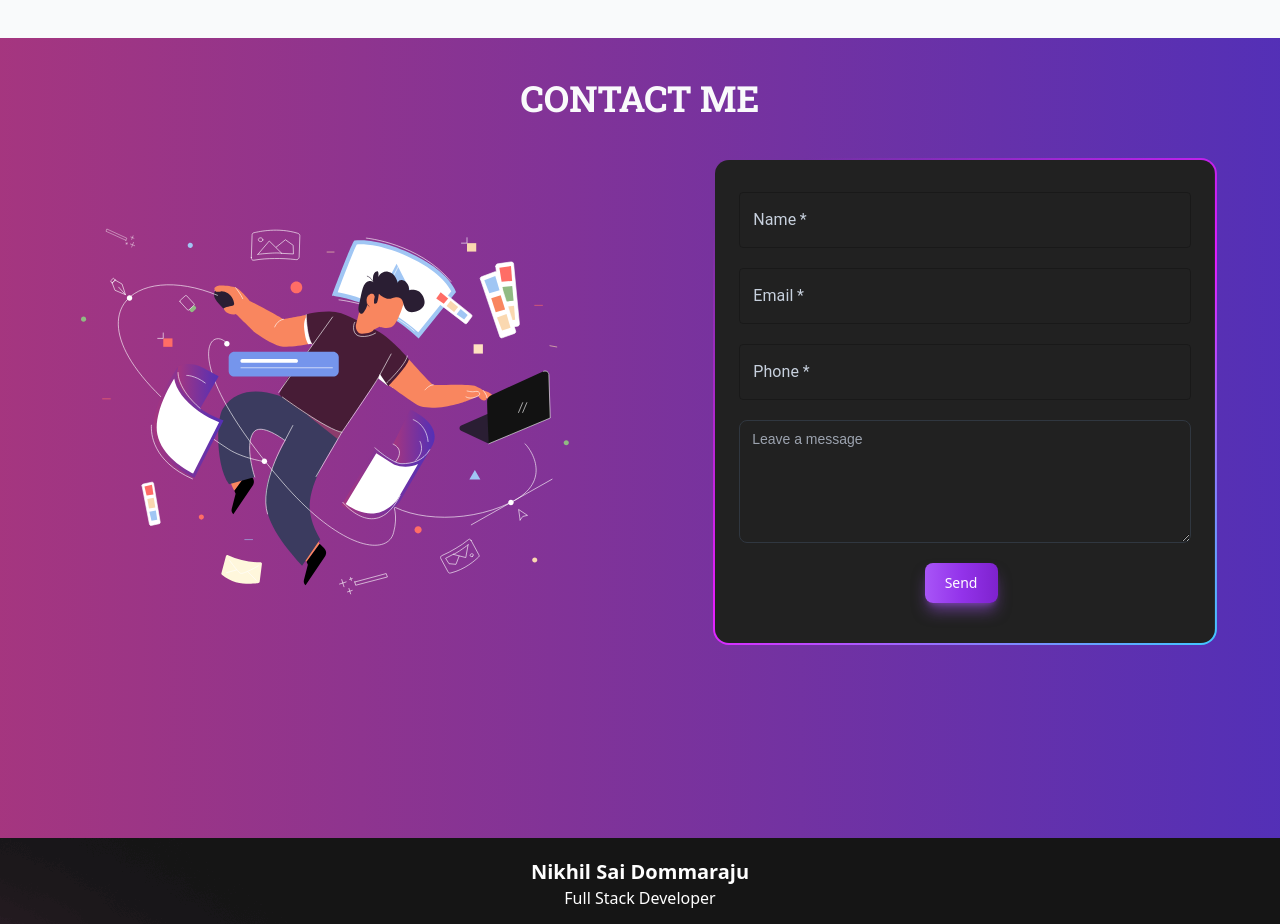
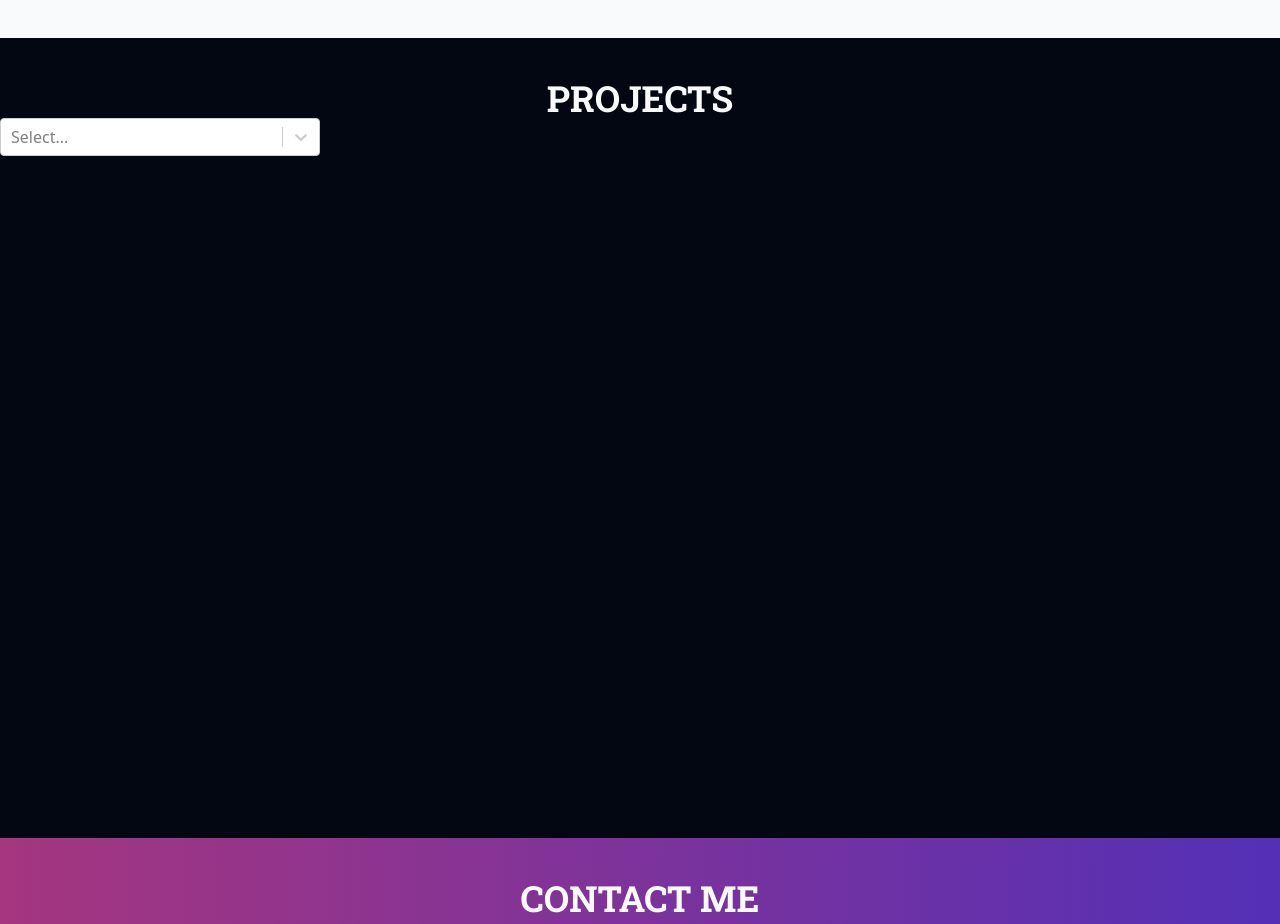
Before and after one commit to dommarajunikhil26/Portfolio, a React (Vite) app: page / in a window 1280 px wide. Shown: the part 1838-2762 px from the top of the page. Built offline with nearby package versions, Linux system fonts and the light colour scheme; grey boxes are pictures that could not be loaded.

Commit message:
Starting with Projects section

```diff
--- a/package.json
+++ b/package.json
@@ -16,7 +16,8 @@
     "@emailjs/browser": "^4.3.3",
     "@emotion/react": "^11.11.4",
     "@emotion/styled": "^11.11.0",
-    "@mui/material": "^5.15.13",
+    "@mui/lab": "^5.0.0-alpha.169",
+    "@mui/material": "^5.15.14",
     "@mui/styled-engine-sc": "^6.0.0-alpha.17",
     "gh-pages": "^6.1.1",
     "react": "^18.2.0",
@@ -27,6 +28,7 @@
     "react-intersection-observer": "^9.8.1",
     "react-lazy-load-image-component": "^1.6.0",
     "react-scroll": "^1.9.0",
+    "react-select": "^5.8.0",
     "react-toastify": "^10.0.4",
     "react-type-animation": "^3.2.0",
     "styled-components": "^6.1.8"
--- a/src/App.jsx
+++ b/src/App.jsx
@@ -4,7 +4,7 @@ import Skills from './components/Skills';
 import About from './components/About';
 import Contact from './components/contact';
 import Footer from './components/Header_Footer/footer';
-// import Projects from './components/Projects';
+import Projects from './components/Projects';
 import HamsterWheelAnimation from './components/Animation/IntroAnimation';
 import '../public/Resources/styles/styles.css';
 
@@ -35,7 +35,7 @@ const App = () => {
           <Hero />
           <About />
           <Skills />
-          {/* <Projects /> */}
+          <Projects />
           <Contact />
           <Footer />
         </>
--- a/src/components/Header_Footer/NavBar.jsx
+++ b/src/components/Header_Footer/NavBar.jsx
@@ -5,7 +5,6 @@ import { Link } from "react-scroll";
 
 
 const NavBar = () => {
-
     const [navOpen, setNavOpen] = useState(false);
 
     return (
@@ -33,7 +32,7 @@ const NavBar = () => {
                     <Link to="hero" smooth={true} duration={500} className="cursor-pointer text-sm font-semibold leading-6 text-white hover:shadow-glow">Home</Link>
                     <Link to="about" smooth={true} duration={500} className="cursor-pointer text-sm font-semibold leading-6 text-white hover:shadow-glow">About</Link>
                     <Link to="skills" smooth={true} duration={500} className="cursor-pointer text-sm font-semibold leading-6 text-white hover:shadow-glow">Skills</Link>
-                    <Link to="#projects" smooth={true} duration={500} className="cursor-pointer text-sm font-semibold leading-6 text-white hover:shadow-glow" >Projects</Link>
+                    <Link to="projects" smooth={true} duration={500} className="cursor-pointer text-sm font-semibold leading-6 text-white hover:shadow-glow" >Projects</Link>
                     <Link to="contact" smooth={true} duration={500} className="cursor-pointer text-sm font-semibold leading-6 text-white hover:shadow-glow">Contact</Link>
                 </div>
 
@@ -67,7 +66,7 @@ const NavBar = () => {
                                         <Link to="home" smooth={true} duration={500} onClick={() => setNavOpen(false)} className="cursor-pointer -mx-3 block rounded-lg px-3 py-2 text-base font-semibold leading-7 text-white hover:shadow-glow">Home</Link>
                                         <Link to="about" smooth={true} duration={500} onClick={() => setNavOpen(false)} className="cursor-pointer -mx-3 block rounded-lg px-3 py-2 text-base font-semibold leading-7 text-white hover:shadow-glow">About</Link>
                                         <Link to="skills" smooth={true} duration={500} onClick={() => setNavOpen(false)} className="cursor-pointer -mx-3 block rounded-lg px-3 py-2 text-base font-semibold leading-7 text-white hover:shadow-glow">Skills</Link>
-                                        <Link to="#projects" smooth={true} duration={500} onClick={() => { setNavOpen(false) }} className="cursor-pointer -mx-3 block rounded-lg px-3 py-2 text-base font-semibold leading-7 text-white hover:shadow-glow">Projects</Link>
+                                        <Link to="projects" smooth={true} duration={500} onClick={() => { setNavOpen(false) }} className="cursor-pointer -mx-3 block rounded-lg px-3 py-2 text-base font-semibold leading-7 text-white hover:shadow-glow">Projects</Link>
                                         <Link to="contact" smooth={true} duration={500} onClick={() => setNavOpen(false)} className="cursor-pointer -mx-3 block rounded-lg px-3 py-2 text-base font-semibold leading-7 text-white hover:shadow-glow">Contact</Link>
                                     </div>
                                 </div>
--- a/src/components/Header_Footer/footer.jsx
+++ b/src/components/Header_Footer/footer.jsx
@@ -2,13 +2,15 @@ import instagram from '../../../public/Resources/Logo/contact/instagram.svg';
 import gmail from '../../../public/Resources/Logo/contact/gmail.svg';
 import linkedin from '../../../public/Resources/Logo/contact/linkedin.svg';
 import github from '../../../public/Resources/Logo/contact/github.svg';
+import { Fade } from 'react-awesome-reveal';
 
 const Footer = () => {
     return (
         <footer className="bg-[url('../public/Resources/Images/footer-bg.png')] text-white p-5">
+            <Fade delay={200}>
                 <div className="container mx-auto flex flex-col items-center">
-                <h2 className="text-xl font-semibold">Nikhil Sai Dommaraju</h2>
-                <h4 className="text-md mb-4">Full Stack Developer</h4>
+                    <h2 className="text-xl font-poppins font-semibold">Nikhil Sai Dommaraju</h2>
+                    <h4 className="text-md mb-4 font-roboto-slab">Full Stack Developer</h4>
                     <div className='flex flex-row justify-center items-center space-x-6 mb-4'>
                         <a href="https://www.instagram.com/nikhl_26?igsh=ZnI0d3Jja3FqZmpx&utm_source=qr" target="_blank" rel="noopener noreferrer">
                             <img src={instagram} alt="Instagram" className='h-8 w-8' />
@@ -27,6 +29,7 @@ const Footer = () => {
                         © {new Date().getFullYear()} Nikhil Sai Dommaraju. All Rights Reserved.
                     </div>
                 </div>
+            </Fade>
         </footer>
     );
 }
--- a/src/components/Projects/index.jsx
+++ b/src/components/Projects/index.jsx
@@ -1,11 +1,29 @@
+import { useState } from "react";
+import Select from 'react-select';
 
 
 const Projects = () => {
+    const [selectedOptions, setSelectedOptions] = useState(null);
+
+    const options = [
+        { value: 'mern', label: 'Mern Stack' },
+        { value: 'java', label: 'Java Stack' },
+    ];
+
+
     return (
         <div id="projects" className="h-screen bg-gray-950 pt-10">
             <h2 className='uppercase text-center text-gray-50 font-roboto-slab font-bold text-4xl'>
                 Projects
             </h2>
+            <div className="w-1/4">
+                <Select
+                    defaultValue={selectedOptions}
+                    onChange={setSelectedOptions}
+                    options={options}
+                />
+            </div>
+
         </div>
     )
 }
```
Also changed, not shown: 1 other file (tests, documents, lock files or other folders). Lines whose indentation alone changed are shown as unchanged.
